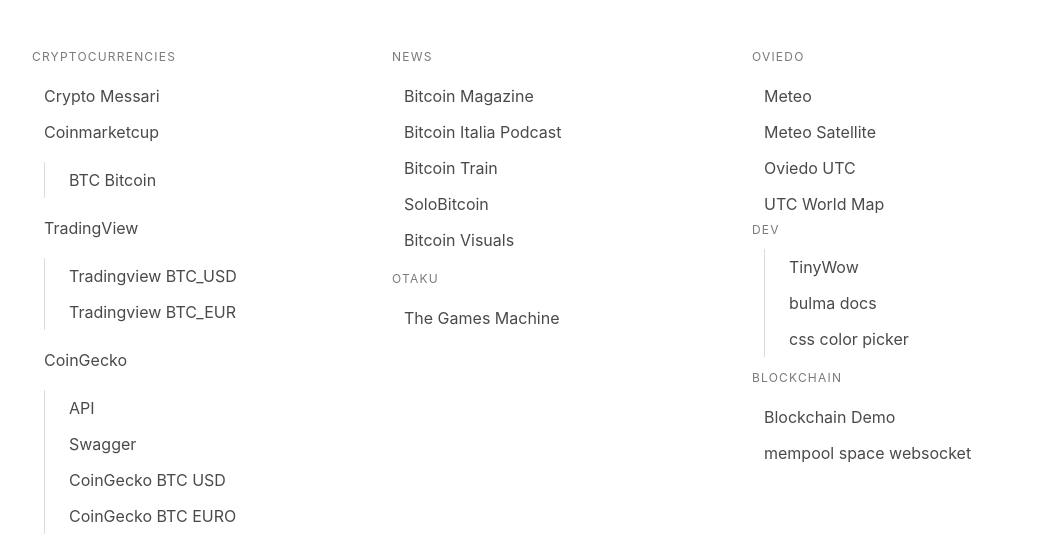
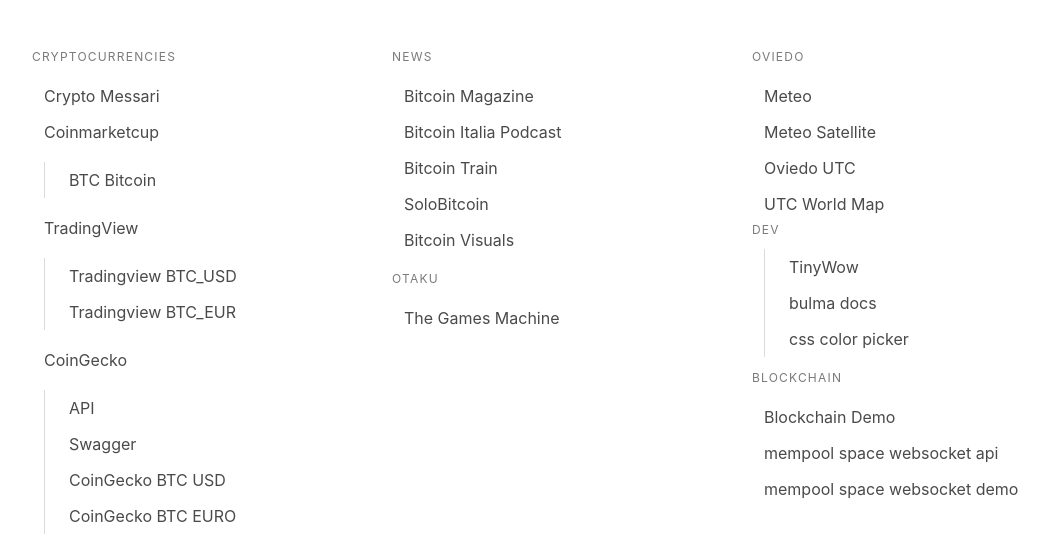
Before and after one commit to marcoguastalli/marcoguastalli.github.io, a website: page index.html in a window 1280 px wide. Shown: the whole page, without its empty margins (80-1129 px from the left). Drawn offline with nearby package versions, Linux system fonts and the light colour scheme.

Commit message:
first commit

```diff
--- a/index.html
+++ b/index.html
@@ -109,8 +109,10 @@
                     <ul class="menu-list">
                         <li><a href="https://andersbrownworth.com/blockchain/blockchain" target="_blank"
                                rel="noopener noreferrer nofollow">Blockchain Demo</a></li>
+                        <li><a href="https://mempool.space/docs/api/websocket" target="_blank"
+                               rel="noopener noreferrer nofollow">mempool space websocket api</a></li>
                         <li><a href="mempool-space.html" target="_blank"
-                               rel="noopener noreferrer nofollow">mempool space websocket</a></li>
+                               rel="noopener noreferrer nofollow">mempool space websocket demo</a></li>
                     </ul>
                 </aside>
             </div>
```
Also changed, not shown: bitcoin.html (+1 -0 lines), package.json (added, +8 -0 lines), src/index.js (added, +8 -0 lines), dist/main.js (added), 2 other files.
